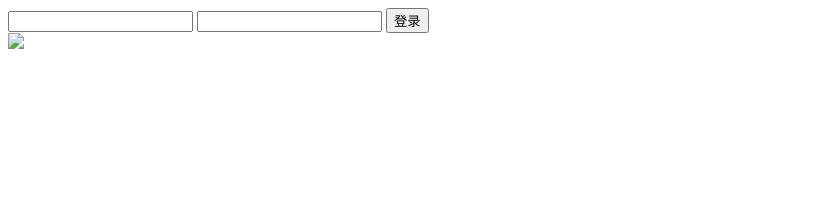
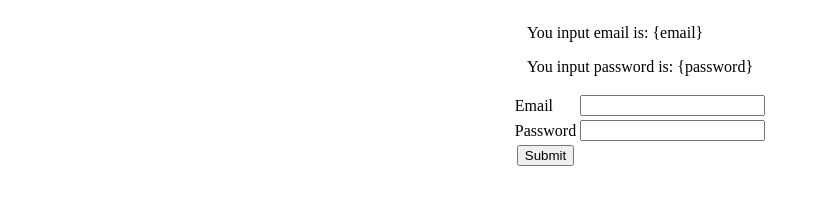
Before and after one commit to wujian-nerc/nodejs-demo, a website: page views/login.html in a window 1280 px wide. Shown: the whole page, without its empty margins (0-820 px from the left). Drawn offline with Linux system fonts and the light colour scheme.

Commit message:
render dynamic page & recieve params

```diff
--- a/demo1.js
+++ b/index.js
@@ -6,7 +6,7 @@ var utils = require("./modules/utils");
 http.createServer(function(request, response) {
 	// filter second request
 	if (request.url !== "/favicon.ico") {
-		console.log(utils.getCurrentTime(), "request from", utils.getClientIp(request));
+		console.log(utils.getCurrentTime(), request.url);
 
 		var pathname = url.parse(request.url).pathname;
 		pathname = pathname.replace(/\//, '');
--- a/modules/FileIO.js
+++ b/modules/FileIO.js
@@ -6,7 +6,7 @@ module.exports = {
 			if (error) {
 				console.log("read file: " + path + " failed, error: " + error);
 			} else {
-				console.log(data);
+				// console.log(data);
 				console.log("async method over!");
 				recall(data);
 			}
--- a/views/login.html
+++ b/views/login.html
@@ -1,14 +1,34 @@
 <!DOCTYPE html>
 <html>
 <head>
+	<meta charset="utf-8">
 	<title>登录界面</title>
 </head>
 <body>
-	<div>
-		<input name="username">
-		<input name="password">
-		<button>登录</button>
+	<div style="display: table; margin: 0 auto;">
+		<p>You input email is: {email}</p>
+		<p>You input password is: {password}</p>
 	</div>
-	<img src="./showImage">
+	<form action="./login" method="post">
+		<table align="center">
+			<tr>
+				<td>Email</td>
+				<td>
+					<input type="input" name="email">
+				</td>
+			</tr>
+			<tr>
+				<td>Password</td>
+				<td>
+					<input type="password" name="password">
+				</td>
+			</tr>
+			<tr>
+				<td align="center">
+					<input type="submit" value="Submit">
+				</td>
+			</tr>
+		</table>
+	</form>
 </body>
 </html>
```
Also changed, not shown: package.json (added, +27 -0 lines), router.js (+33 -2 lines), 1 other file.
